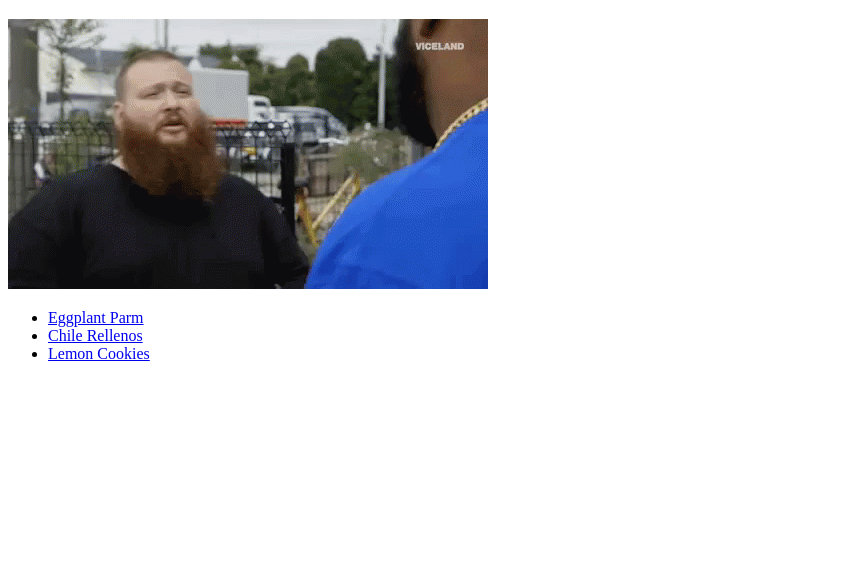
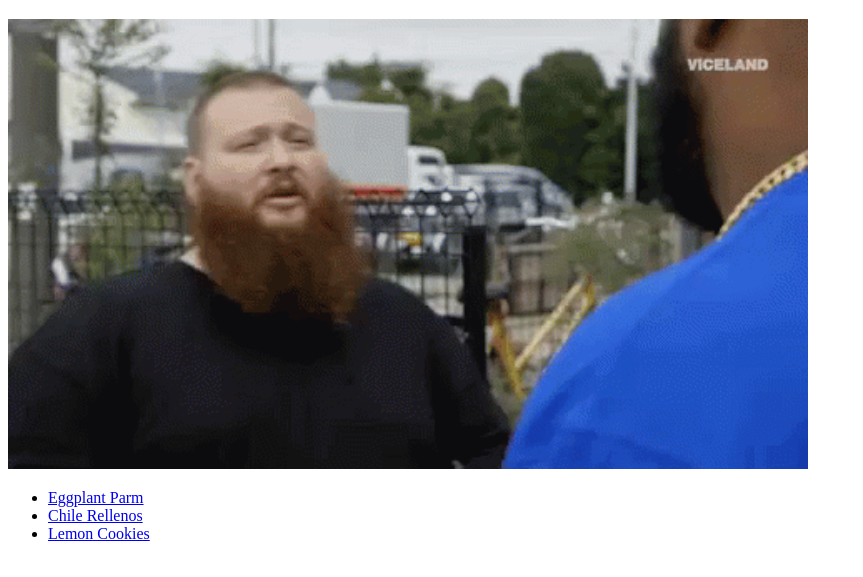
Before and after one commit to douglasb3690/odin-recipes, a plain HTML site: page index.html in a window 1280 px wide. Shown: the part 61-638 px from the top of the page, without its empty margins (0-863 px from the left). Drawn offline with Linux system fonts and the light colour scheme.

Commit message:
had to re edit index page

```diff
--- a/index.html
+++ b/index.html
@@ -6,7 +6,7 @@
 </head>
 <body>
     <h1>Odin Recipes</h1>
-    <img src="recipe-images/action-bronson-fuck-thats-delicious.gif" alt="BamBam Baklava giving his praises to these recipes">
+    <img src="recipe-images/action-bronson-fuck-thats-delicious.gif" alt="BamBam Baklava giving his praises to these recipes" style="width:800px;height:450px;">
     <ul>
     <li><a href="recipes/eggplant-parm-recipe.html">Eggplant Parm</a></li>
     <li><a href="recipes/chile-rellenos-recipe.html">Chile Rellenos</a></li>
```
Also changed, not shown: recipes/chile-rellenos-recipe.html (+1 -1 lines).
